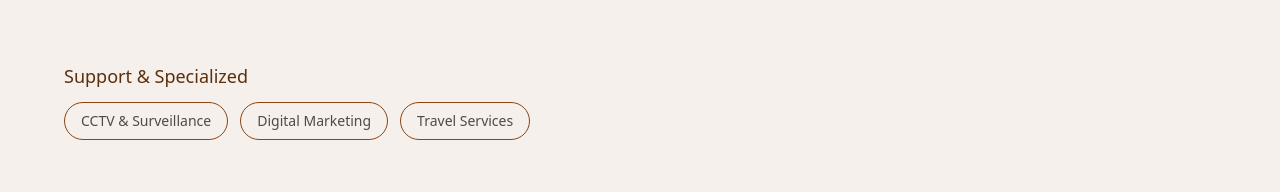
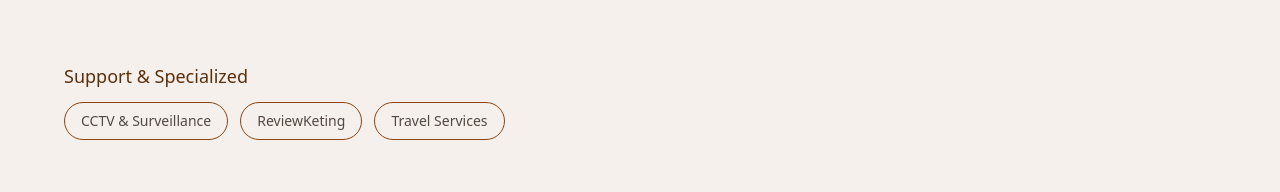
Before and after one commit to amoresmateo175/holding-amarg, a Next.js app: page / in a window 1280 px wide. Shown: the part 2884-3076 px from the top of the page. Built offline with nearby package versions, Linux system fonts and the light colour scheme.

Commit message:
Portfolio updated

```diff
--- a/src/components/Portfolio.tsx
+++ b/src/components/Portfolio.tsx
@@ -37,7 +37,7 @@ const divisions: Division[] = [
     priority: "tertiary",
     companies: [
       { name: "CCTV & Surveillance", description: "Security and monitoring systems" },
-      { name: "Digital Marketing", description: "SEO, SEM, hosting, reputation", href: "/marketing" },
+      { name: "ReviewKeting", description: "SEO, SEM, hosting, reputation", href: "https://reviewketing.vercel.app/" },
       { name: "Travel Services", description: "Tourism operations to Ecuador" },
     ],
   },
```
